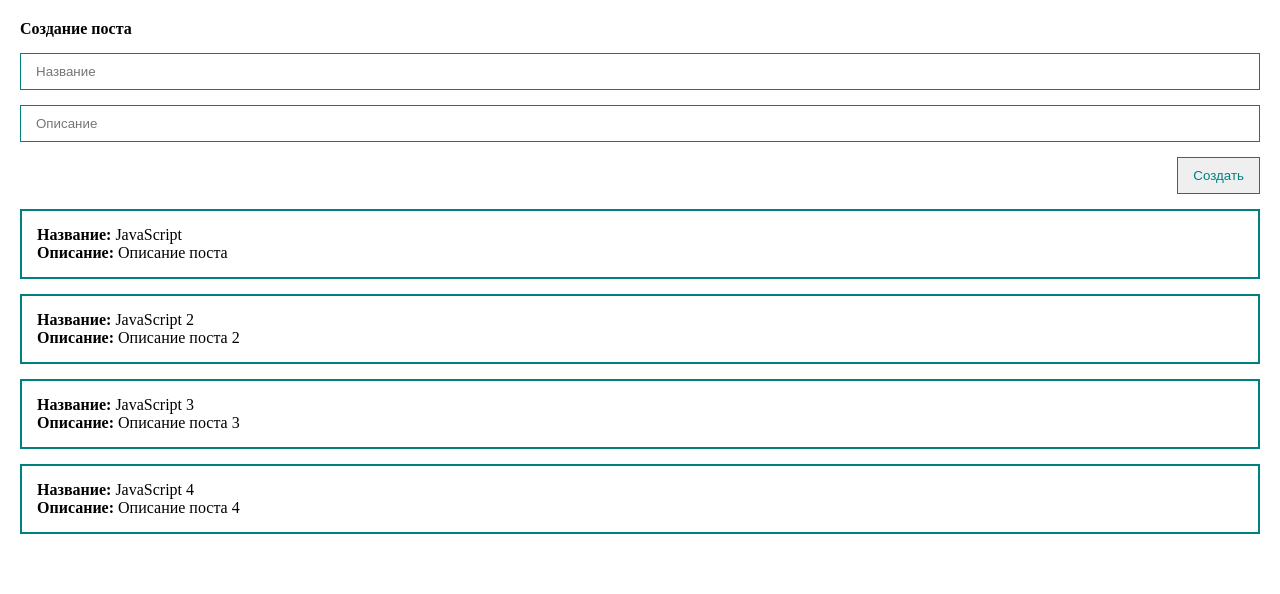
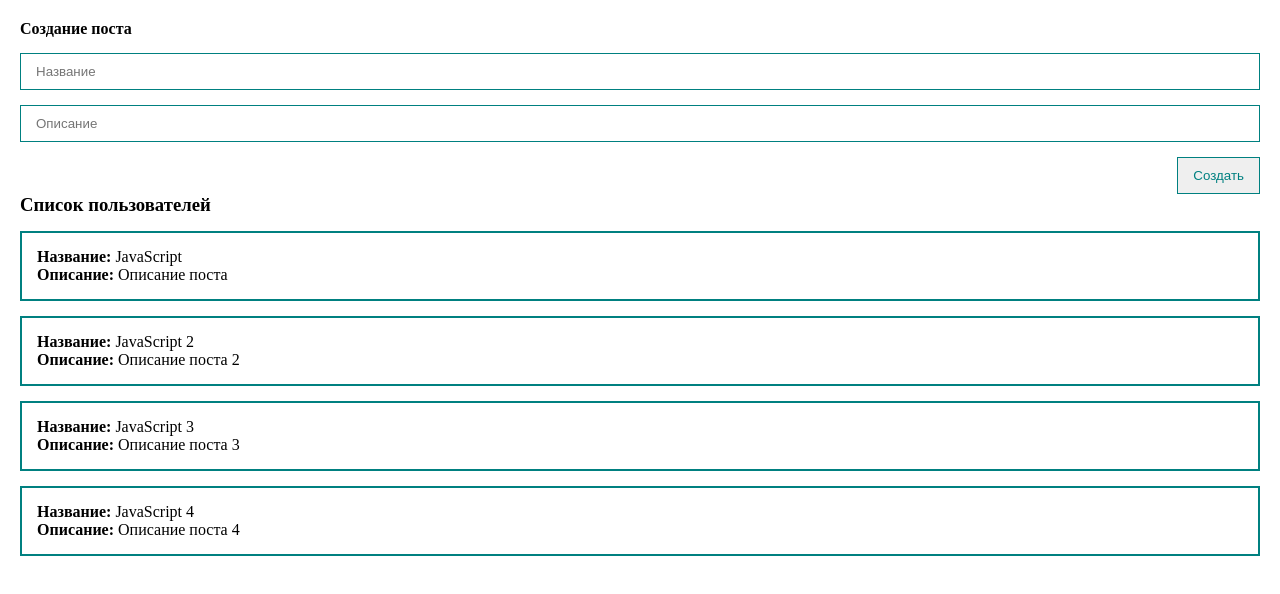
Before and after one commit to stasfilippov/project_vue, a Vue app: page / in a window 1280 px wide. Shown: the top 594 px of the page. Built offline with nearby package versions, Linux system fonts and the light colour scheme.

Commit message:
add: component-postItem

```diff
--- /dev/null
+++ b/src/components/PostItem.vue
@@ -0,0 +1,19 @@
+<template >
+    <div class="post">
+        <div><strong>Название:</strong> {{ post.title }}</div>
+        <div><strong>Описание:</strong> {{ post.body }}</div>
+    </div>
+</template>
+<script>
+export default {
+    props: {
+        post: {
+            type: Object,
+            required: true
+        }
+    }
+}
+</script>
+<style lang="">
+
+</style>
--- a/src/components/PostList.vue
+++ b/src/components/PostList.vue
@@ -1,12 +1,17 @@
 <template>
-    <div class="post" v-for="post in posts">
-        <div><strong>Название:</strong> {{ post.title }}</div>
-        <div><strong>Описание:</strong> {{ post.body }}</div>
+    <div>
+        <h3>Список пользователей</h3>
+        <post-item
+            v-for="post in posts"
+            :post = 'post'
+            />
     </div>
 </template>
 
 <script>
+import PostItem from '@/components/PostItem.vue';
 export default {
+    components: {PostItem},
     props: { //компонент ожидает данные
         posts: { // компонент ожидает посты
             type: Array, // тип получаемого props
```
